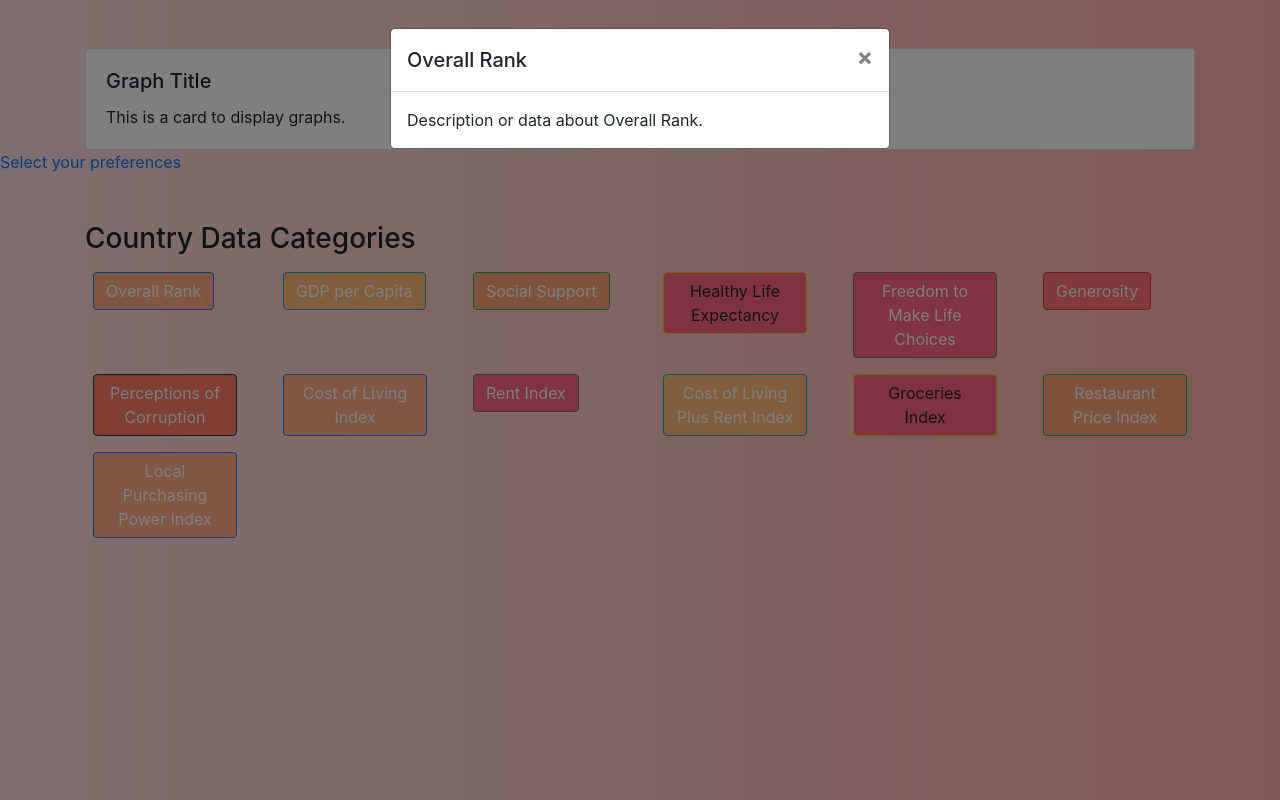
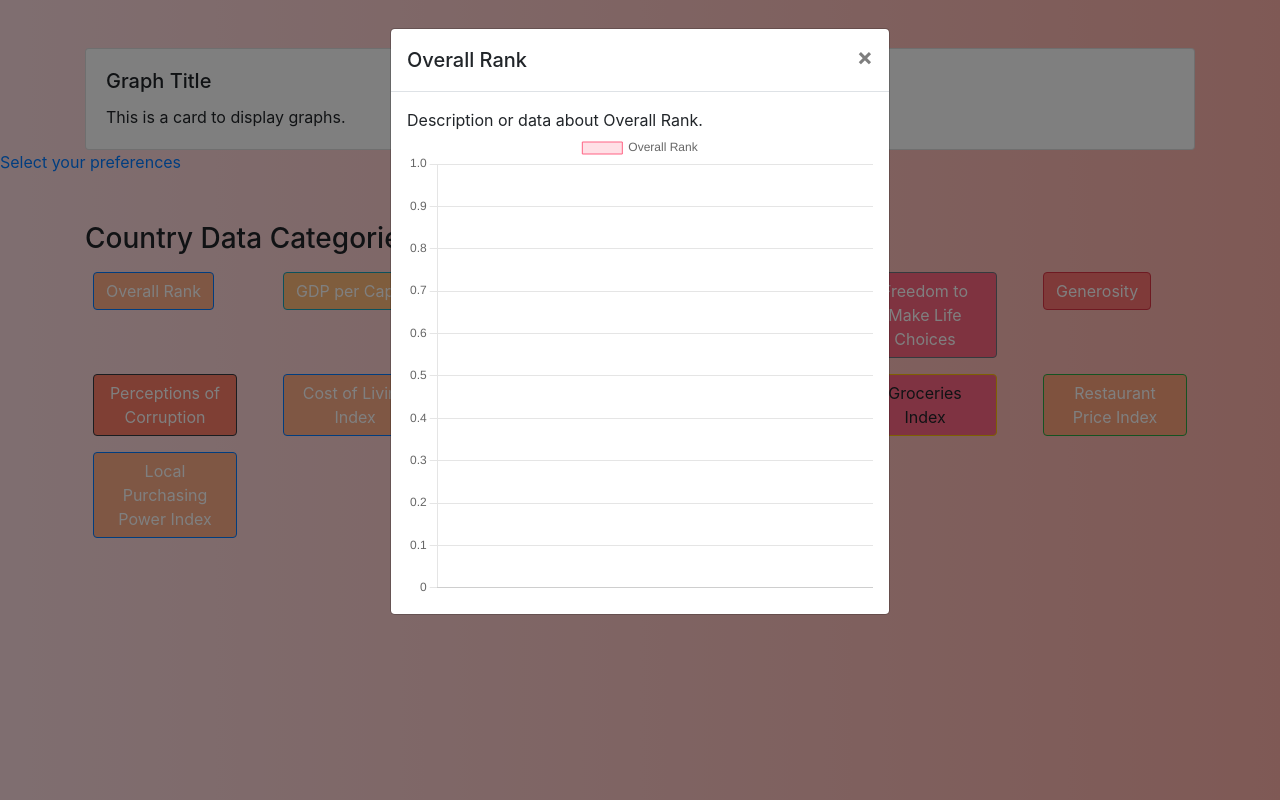
Before and after one commit to JesseRoss001/qualityoflife, a Django app: page / in a window 1280 px wide, after a click on "Overall Rank". Run offline with Django 5.2, Linux system fonts and the light colour scheme; some libraries are stand-ins or nearby versions.

Commit message:
Add first chart no data bug

```diff
--- a/my_project/views.py
+++ b/my_project/views.py
@@ -2,6 +2,12 @@
 from .models import CountryData
 from django.http import JsonResponse
 
+def your_view(request):
+    # Query to get the top 10 countries based on overall rank
+    top_countries = CountryData.objects.order_by('overall_rank')[:10].values('country_or_region', 'overall_rank')
+
+    # Pass 'top_countries' to the template
+    return render(request, 'index.html', {'top_countries': top_countries})
 def index(request):
     return render(request, 'index.html')
 
--- a/templates/index.html
+++ b/templates/index.html
@@ -83,6 +83,10 @@
         animation: buttonColorCycle 10s infinite;
         animation-delay: 6s;
     }
+    #overallRankChart {
+    min-width: 200px;
+    min-height: 200px;
+}
     </style>
 </head>
 
@@ -127,6 +131,7 @@
                             </div>
                             <div class="modal-body">
                                 Description or data about Overall Rank.
+                                <canvas id="overallRankChart" style="width:200px;height:200px;"></canvas> <!-- Canvas for Chart -->
                             </div>
                         </div>
                     </div>
@@ -408,6 +413,33 @@
     <script src="https://code.jquery.com/jquery-3.5.1.slim.min.js"></script>
     <script src="https://cdn.jsdelivr.net/npm/@popperjs/core@2.9.2/dist/umd/popper.min.js"></script>
     <script src="https://stackpath.bootstrapcdn.com/bootstrap/4.5.2/js/bootstrap.min.js"></script>
+    <script src="https://cdn.jsdelivr.net/npm/chart.js"></script>
+    <script>
+        document.addEventListener('DOMContentLoaded', function () {
+            var ctx = document.getElementById('overallRankChart').getContext('2d');
+            var chart = new Chart(ctx, {
+                type: 'bar',
+                data: {
+                    labels: [{% for country in top_countries %}"{{ country.country_or_region }}"{% if not forloop.last %},{% endif %}{% endfor %}],
+                    datasets: [{
+                        label: 'Overall Rank',
+                        data: [{% for country in top_countries %}{{ country.overall_rank }}{% if not forloop.last %},{% endif %}{% endfor %}],
+                        backgroundColor: 'rgba(255, 99, 132, 0.2)',
+                        borderColor: 'rgba(255, 99, 132, 1)',
+                        borderWidth: 1
+                    }]
+                },
+                options: {
+                    scales: {
+                        y:
+        {
+        beginAtZero: true
+        }
+        }
+        }
+        });
+        });
+        </script>
 </body>
 
 </html>
```
